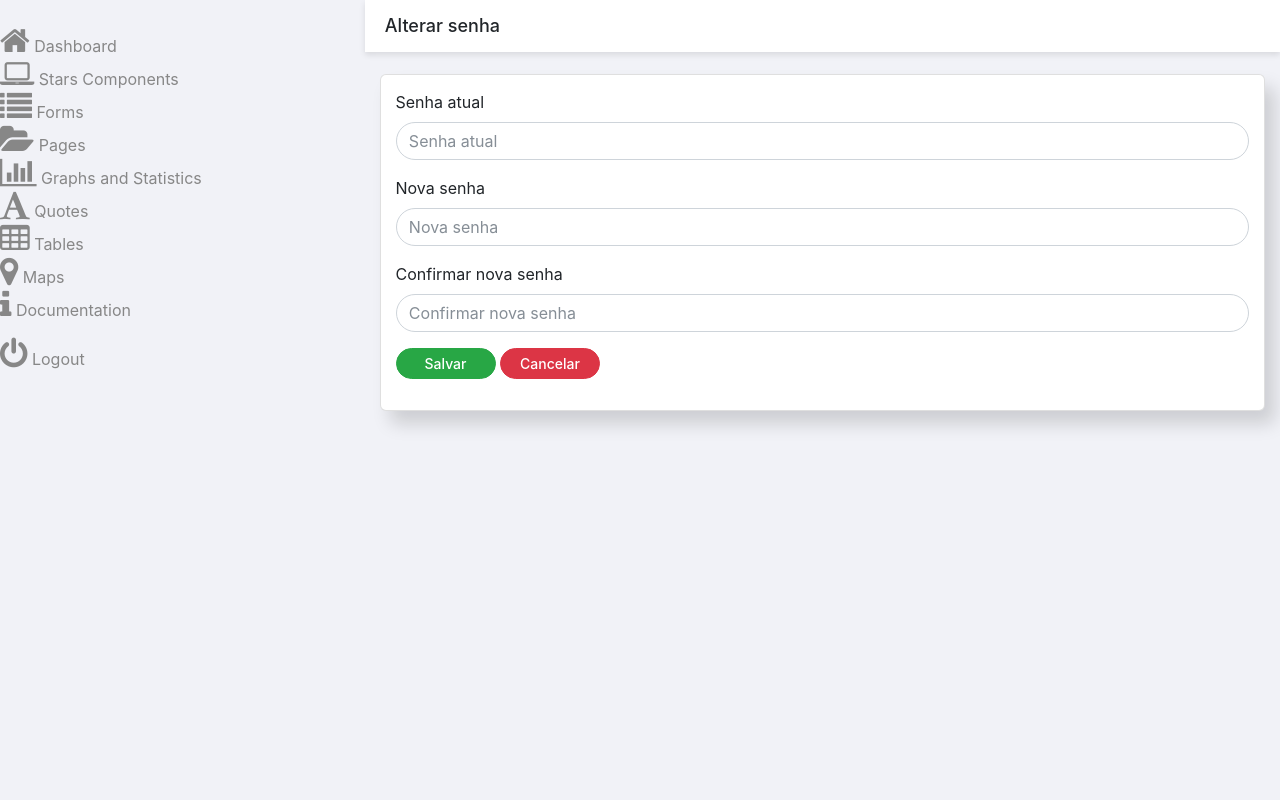
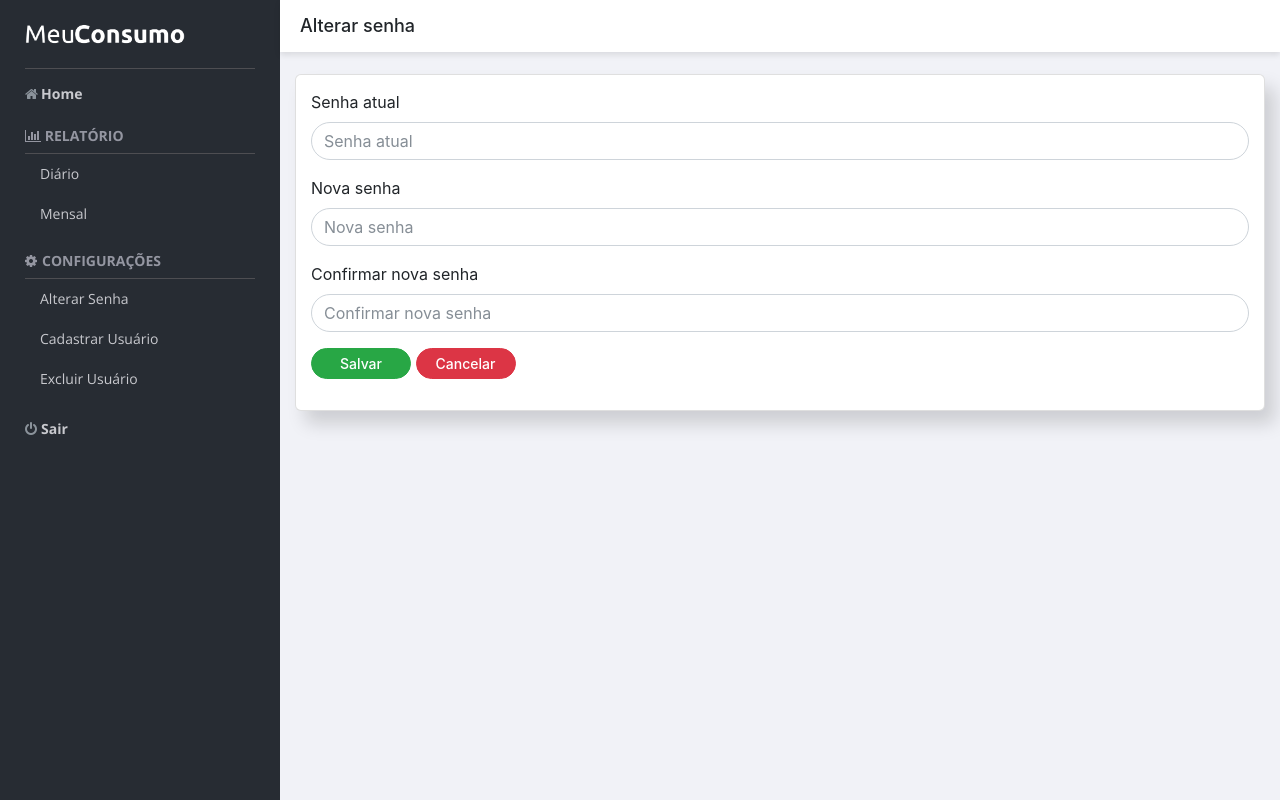
Before and after one commit to TharllysonSilva/meuconsumo, a PHP site: page /alterarsenha.php in a window 1280 px wide. Run offline with PHP 8.4, Linux system fonts and the light colour scheme.

Commit message:
barra lateral original

```diff
--- a/barra-lateral.php
+++ b/barra-lateral.php
@@ -1,5 +1,5 @@
 <!-- Barra Esquerda -->
-<!--<aside id="left-panel" class="left-panel">
+<aside id="left-panel" class="left-panel">
   <nav class="navbar navbar-expand-sm navbar-default">
 
     <div class="navbar-header">
@@ -14,14 +14,14 @@
         <li>
           <a href="home.php" style="font-weight:700;margin:5px 0px"> <i class="menu-icon fa fa-home" style="width:11px;margin-right:5px;"></i>Home </a>
         </li>
-        <h3 class="menu-title" style="padding:10px 0px; margin:0px 0px"><i class="menu-icon fa fa-bar-chart-o"></i> Relatório</h3><!-- /.menu-title --
+        <h3 class="menu-title" style="padding:10px 0px; margin:0px 0px"><i class="menu-icon fa fa-bar-chart-o"></i> Relatório</h3><!-- /.menu-title -->
         <li>
           <a href="relatoriodiario.php"> Diário </a>
         </li>
         <li>
           <a href="relatoriomensal.php"> Mensal </a>
         </li>
-        <h3 class="menu-title" style="padding:10px 0px;margin:10px 0px 0px 0px;"><i class="menu-icon fa fa-gear" style="margin-right: 5px"></i>Configurações</h3><!-- /.menu-title --
+        <h3 class="menu-title" style="padding:10px 0px;margin:10px 0px 0px 0px;"><i class="menu-icon fa fa-gear" style="margin-right: 5px"></i>Configurações</h3><!-- /.menu-title -->
         <li>
           <a href="alterarsenha.php">Alterar Senha </a>
         </li>
@@ -35,103 +35,6 @@
           <a href="sair.php" style="font-weight:700;margin:10px 0px 0px 0px;"> <i class="menu-icon fa fa-power-off" style="width: 11px; margin-right: 5px;"></i>Sair </a>
         </li>
       </ul>
-    </div><!-- /.navbar-collapse --
+    </div><!-- /.navbar-collapse -->
   </nav>
 </aside><!-- Fim Barra Esquerda -->
-<html>
-  <head>
-
-  </head>
-  <body><div class="area"></div><nav class="main-menu">
-            <ul>
-                <li>
-                    <a href="http://justinfarrow.com">
-                        <i class="fa fa-home fa-2x"></i>
-                        <span class="nav-text">
-                            Dashboard
-                        </span>
-                    </a>
-
-                </li>
-                <li class="has-subnav">
-                    <a href="#">
-                        <i class="fa fa-laptop fa-2x"></i>
-                        <span class="nav-text">
-                            Stars Components
-                        </span>
-                    </a>
-
-                </li>
-                <li class="has-subnav">
-                    <a href="#">
-                       <i class="fa fa-list fa-2x"></i>
-                        <span class="nav-text">
-                            Forms
-                        </span>
-                    </a>
-
-                </li>
-                <li class="has-subnav">
-                    <a href="#">
-                       <i class="fa fa-folder-open fa-2x"></i>
-                        <span class="nav-text">
-                            Pages
-                        </span>
-                    </a>
-
-                </li>
-                <li>
-                    <a href="#">
-                        <i class="fa fa-bar-chart-o fa-2x"></i>
-                        <span class="nav-text">
-                            Graphs and Statistics
-                        </span>
-                    </a>
-                </li>
-                <li>
-                    <a href="#">
-                        <i class="fa fa-font fa-2x"></i>
-                        <span class="nav-text">
-                           Quotes
-                        </span>
-                    </a>
-                </li>
-                <li>
-                   <a href="#">
-                       <i class="fa fa-table fa-2x"></i>
-                        <span class="nav-text">
-                            Tables
-                        </span>
-                    </a>
-                </li>
-                <li>
-                   <a href="#">
-                        <i class="fa fa-map-marker fa-2x"></i>
-                        <span class="nav-text">
-                            Maps
-                        </span>
-                    </a>
-                </li>
-                <li>
-                    <a href="#">
-                       <i class="fa fa-info fa-2x"></i>
-                        <span class="nav-text">
-                            Documentation
-                        </span>
-                    </a>
-                </li>
-            </ul>
-
-            <ul class="logout">
-                <li>
-                   <a href="#">
-                         <i class="fa fa-power-off fa-2x"></i>
-                        <span class="nav-text">
-                            Logout
-                        </span>
-                    </a>
-                </li>
-            </ul>
-        </nav>
-  </body>
-    </html>
```
